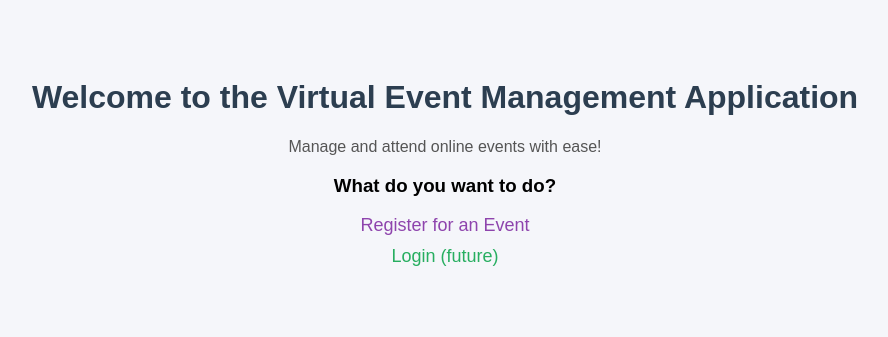
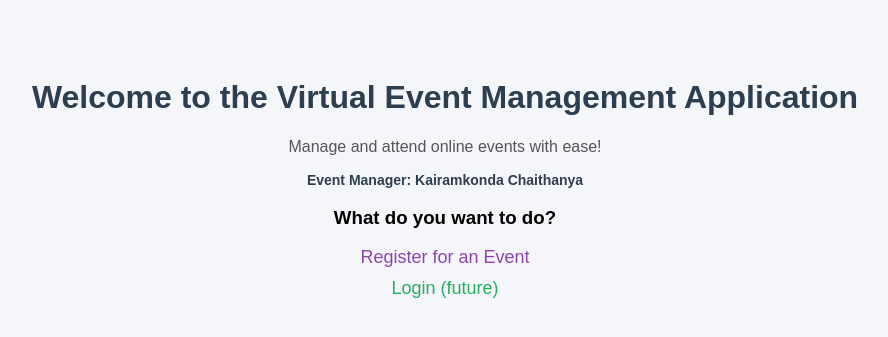
Before and after one commit to mondayselab430/VEMA, a Java web app: page / in a window 1280 px wide. Shown: the top 337 px of the page, without its empty margins (195-1083 px from the left). Run offline with Tomcat 11, a stand-in JSP engine, Linux system fonts and the light colour scheme.

Commit message:
Update index.jsp

```diff
--- a/src/main/webapp/index.jsp
+++ b/src/main/webapp/index.jsp
@@ -8,6 +8,9 @@
     <h1 style="color: #2c3e50;">Welcome to the Virtual Event Management Application</h1>
     <p style="font-size: 16px; color: #555;">
         Manage and attend online events with ease!
+    </p>
+    <p style="font-size: 14px; color: #2c3e50; font-weight: bold;">
+        Event Manager: Kairamkonda Chaithanya
     </p>
 
     <h3>What do you want to do?</h3>
```
